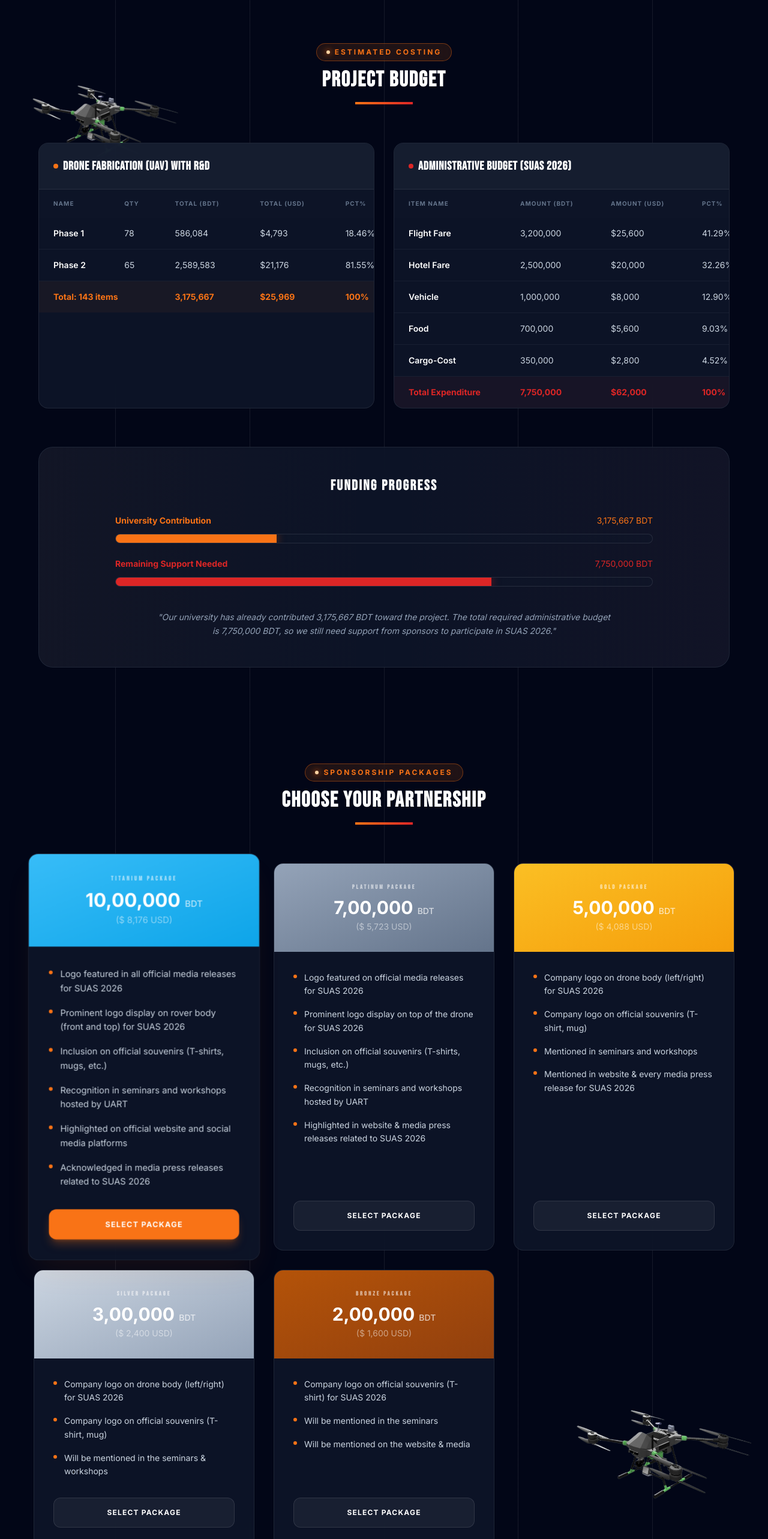
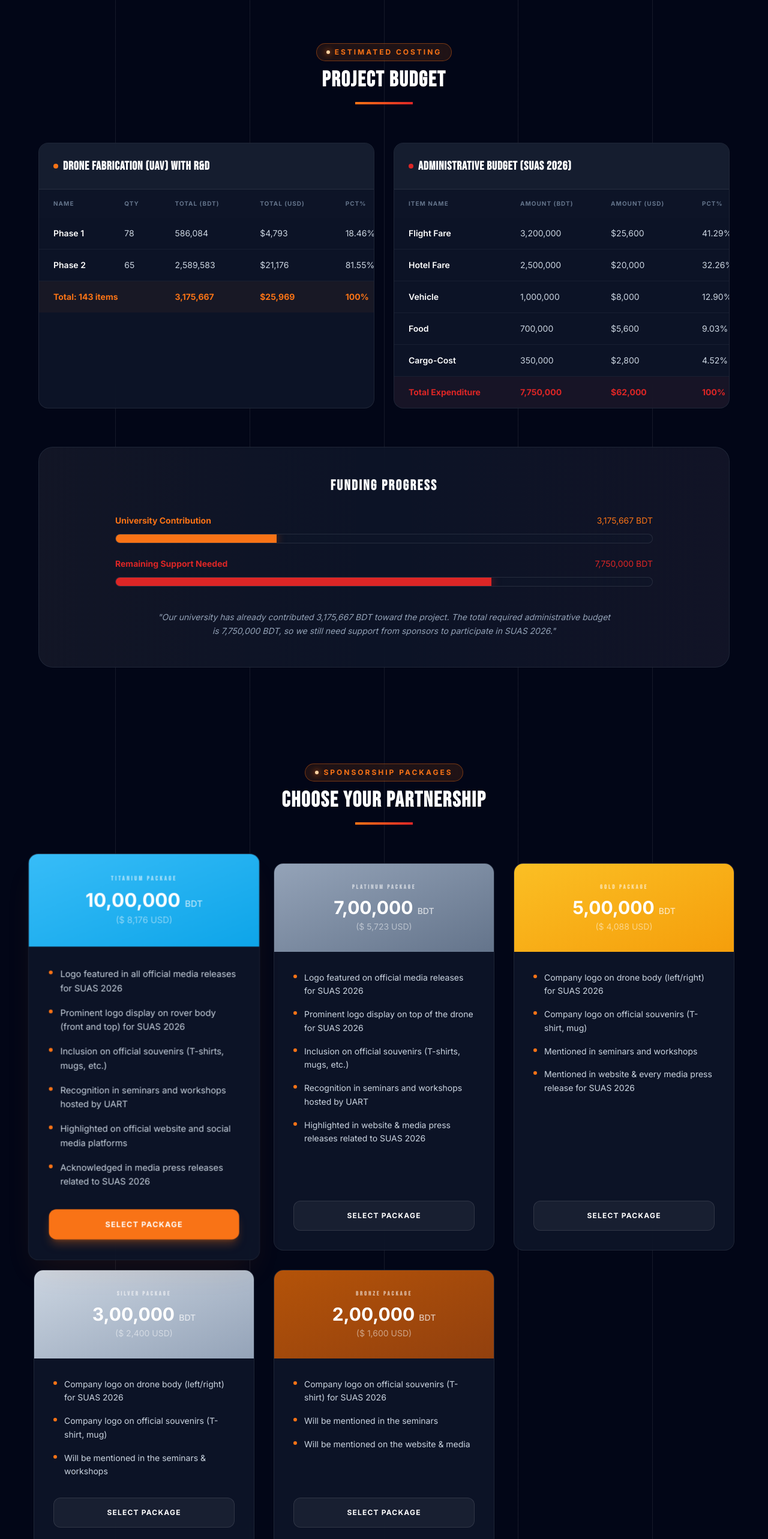
Before and after one commit to ifta-faisal/Web, a React (Vite) app: page /sponsor-proposal in a window 1280 px wide. Shown: the part 820-3386 px from the top of the page at 60% size. Built offline with nearby package versions, Linux system fonts and the light colour scheme.

Commit message:
Remove background drone images from SponsorProposal

```diff
--- a/src/components/SponsorProposal.tsx
+++ b/src/components/SponsorProposal.tsx
@@ -1,7 +1,6 @@
 import React, { useState, useEffect } from 'react';
 import { Mail, Facebook, Youtube, Instagram, Linkedin } from 'lucide-react';
-import sponsorImageRight from '../assets/images/drone.png';
-import sponsorImageLeft from '../assets/images/drone.png';
+
 
 const SponsorProposal = () => {
     const GradientUnderline = () => (
@@ -107,19 +106,7 @@ const SponsorProposal = () => {
             <div className="absolute top-20 right-0 w-64 sm:w-96 h-64 sm:h-96 bg-[#f97316] rounded-full mix-blend-multiply filter blur-3xl opacity-10 animate-pulse hidden md:block"></div>
             <div className="absolute bottom-0 left-0 w-64 sm:w-96 h-64 sm:h-96 bg-[#dc2626] rounded-full mix-blend-multiply filter blur-3xl opacity-10 animate-pulse hidden md:block" style={{ animationDelay: '2s' }}></div>
 
-            <img
-                src={sponsorImageRight}
-                alt="Sponsor Right"
-                className="ju-reveal absolute right-0 top-1/2 transform -translate-y-1/2 w-80 sm:w-96 opacity-90 hidden md:block"
-                style={{ transform: `translateY(calc(-50% + ${scrollY * parallaxStrengthRight}px))` }}
-            />
 
-            <img
-                src={sponsorImageLeft}
-                alt="Sponsor Left"
-                className="ju-reveal absolute left-0 top-[15%] transform -translate-y-1/2 w-64 sm:w-80 opacity-90 hidden md:block"
-                style={{ transform: `translateY(calc(-50% + ${scrollY * parallaxStrengthLeft}px))` }}
-            />
 
             <div className="max-w-7xl mx-auto px-4 sm:px-6 lg:px-8 relative z-10">
                 <section className=" text-center py-20">
```
